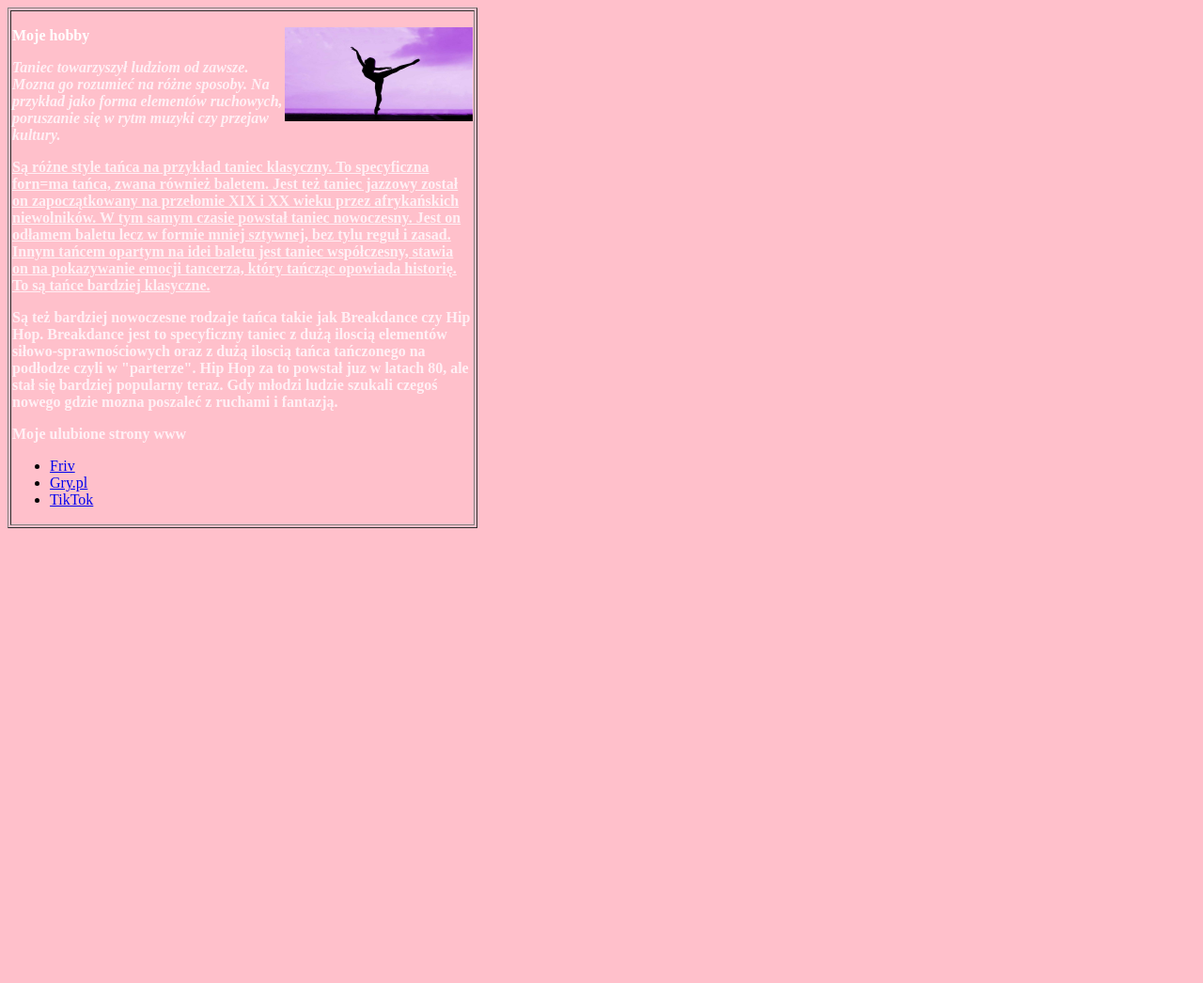
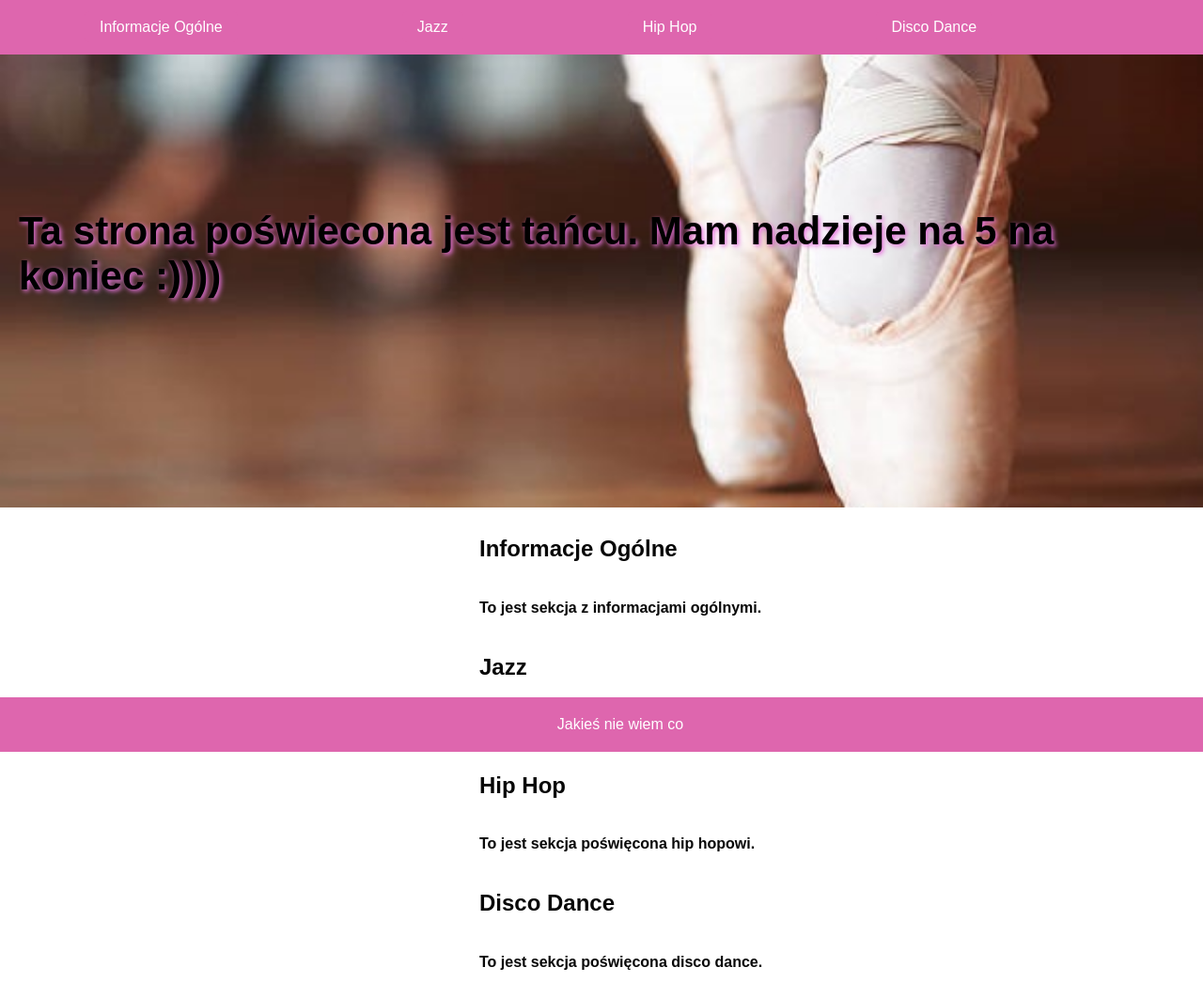
Before and after one commit to zosiammm/zosiammm.github.io, a plain HTML site: page index.html in a window 1280 px wide. Shown: the whole page at 94% size. Before the commit the page ends 800 px from the top, so only its background shows below. Drawn offline with Linux system fonts and the light colour scheme.

Commit message:
Add files via upload

```diff
--- a/index.html
+++ b/index.html
@@ -1,31 +1,104 @@
 <!DOCTYPE html>
-<html lang="en">
+<html lang="pl">
 <head>
+    <meta charset="UTF-8">
+    <meta name="viewport" content="width=device-width, initial-scale=1.0">
+    <title>Moja Strona</title>
+    <link rel="stylesheet" type="text/css" href="style.css">
+    <style>
+        body {
+            font-family: Arial, sans-serif;
+            margin: 0;
+            padding: 0;
 
-    <meta charset="UTF-8">
-    <meta http-equiv="X-UA-Compatible" content="IE=edge">
-    <meta name="viewport" content="width=device-width, initial-scale=1.0">
-    <link rel="stylesheet" href="style.css">
-    <title>Document</title>
+        }
+
+
+
+
+
+        nav ul {
+            list-style-type: none;
+            margin: 0;
+            padding: 0;
+            display: flex;
+
+        }
+
+        nav ul li {
+            margin-right: 105px;
+
+        }
+
+        nav ul li a {
+            color: white;
+            text-decoration: none;
+
+            padding: 8px 16px;
+            background-color: #de66ae;
+            border-radius: 5px;
+            transition: background-color 0.3s;
+        }
+
+        nav ul li a:hover {
+            background-color: #9939ed;
+        }
+
+
+
+
+
+    </style>
+
 </head>
-<body bgcolor="pink">
+<body>
 
-<table border="1" width="500">
-    <tr>
-        <td>
-        <p><b><font color="white"><img src="taniec.jfif" alt="" width="200" align="right">Moje hobby</font></b></p>
-<p><i> Taniec towarzyszył ludziom od zawsze. Mozna go rozumieć na różne sposoby. Na przykład jako forma elementów ruchowych, poruszanie się w rytm muzyki czy przejaw kultury.</i> </p>
-<p><u> Są różne style tańca na przykład taniec klasyczny. To specyficzna forn=ma tańca, zwana również baletem. Jest też taniec jazzowy został on zapoczątkowany na przełomie XIX i XX wieku przez afrykańskich niewolników. W tym samym czasie powstał taniec nowoczesny. Jest on odłamem baletu lecz w formie mniej sztywnej, bez tylu reguł i zasad. Innym tańcem opartym na idei baletu jest taniec współczesny, stawia on na pokazywanie emocji tancerza, który tańcząc opowiada historię. To są tańce bardziej klasyczne.</u> </p>
-<p>Są też bardziej nowoczesne rodzaje tańca takie jak Breakdance czy Hip Hop. Breakdance jest to specyficzny taniec z dużą iloscią elementów siłowo-sprawnościowych oraz z dużą iloscią tańca tańczonego na podłodze czyli w "parterze". Hip Hop za to powstał juz w latach 80, ale stał się bardziej popularny teraz. Gdy młodzi ludzie szukali czegoś nowego gdzie mozna poszaleć z ruchami i fantazją. </p>
-<p>Moje ulubione strony www</p>
-<ul>
-    <li><a href="https://www.friv.com/new.html">Friv</a></li>
-    <li><a href="https://www.gry.pl/">Gry.pl</a></li>
-    <li><a href="https://www.tiktok.com/pl-PL/">TikTok</a></li>
-</ul>
-        </td>
-    </tr>
-</table>
+    <!-- Nagłówek z obrazkiem i menu -->
+    <header>
+        <!-- Obrazek, który możesz później podmienić -->
+
+        <nav>
+            <ul>
+                <li><a href="informacjeogolne.html">Informacje Ogólne</a></li>
+                <li><a href="#jazz">Jazz</a></li>
+                <li><a href="#hip-hop">Hip Hop</a></li>
+                <li><a href="#disco-dance">Disco Dance</a></li>
+            </ul>
+        </nav>
+    </header>
+
+    <!-- Zawartość strony -->
+    <main style="padding: 20px;">
+        <h3>Ta strona poświecona jest tańcu. Mam nadzieje na 5 na koniec :))))</h3>
+
+
+    </main>
+        <section id="informacje-ogolne">
+            <h2>Informacje Ogólne</h2>
+            <p>To jest sekcja z informacjami ogólnymi.</p>
+        </section>
+
+        <section id="jazz">
+            <h2>Jazz</h2>
+            <p>To jest sekcja poświęcona jazzowi.</p>
+        </section>
+
+        <section id="hip-hop">
+            <h2>Hip Hop</h2>
+            <p>To jest sekcja poświęcona hip hopowi.</p>
+        </section>
+
+        <section id="disco-dance">
+            <h2>Disco Dance</h2>
+            <p>To jest sekcja poświęcona disco dance.
+            </p>
+        </section>
+
+
+    <!-- Stopka na dole strony -->
+    <footer>
+        Jakieś nie wiem co
+    </footer>
 
 </body>
 </html>
--- a/style.css
+++ b/style.css
@@ -1,15 +1,71 @@
-body
-
-{
-    background-color: pink;
-}
-p
-{
-    color:lavenderblush;
-    font-weight: bold;
+body {
+    margin: 0;
+    padding: 0;
+    font-family: Arial, sans-serif;
+    background-color: white; /* Ustawienie białego tła na całą stronę */
 }
 
-img
+/* Stylizacja nagłówka i stopki */
+ footer {
+    background-color: #de66ae;
+    color: white;
+    text-align: center;
+    padding: 20px;
+    position: fixed;
+    bottom: 0;
+    width: 100%;
+}
+
+header {
+    background-color: #de66ae;
+    color: white;
+    padding: 20px;
+    position: fixed;
+    top: 0;
+    width: 100%;
+    text-align: justify ;
+    text-indent: 70px;
+}
+
+
+
+.header {
+    border: 2px solid #de66ae;
+    width: 100%;
+    position: relative;
+  }
+
+.wrapper {
+    width: 100%;
+    position: relative;
+    margin: 20px 0;
+  }
+/* Obrazek w tle tylko w sekcji main */
+main {
+    width: 97%;
+    min-height: 500px; /* Minimalna wysokość */
+    background-image: url("pointy.jpg");
+    background-size: cover;
+    background-position: center;
+    background-repeat: no-repeat;
+    display: flex;
+    justify-content: center;
+    align-items: center;
+    color: rgb(0, 0, 0);
+    font-size: 36px;
+    font-weight: bold;
+    text-shadow: 2px 2px 5px rgb(232, 115, 223);
+}
+
+/* Dodatkowe style dla sekcji z białym tłem po obrazku */
+section {
+    background-color: white; /* Ustawienie białego tła na dalszą część strony */
+    text-align: justify;
+}
+p,h2
 {
-    height: 100px;
+    color:rgb(8, 8, 8);
+    font-weight: bold;
+    padding: 10px;
+    text-indent: 500px;
 }
```
Also changed, not shown: informacjeogolne.html (added, +69 -0 lines), pointy.jpg (added).
